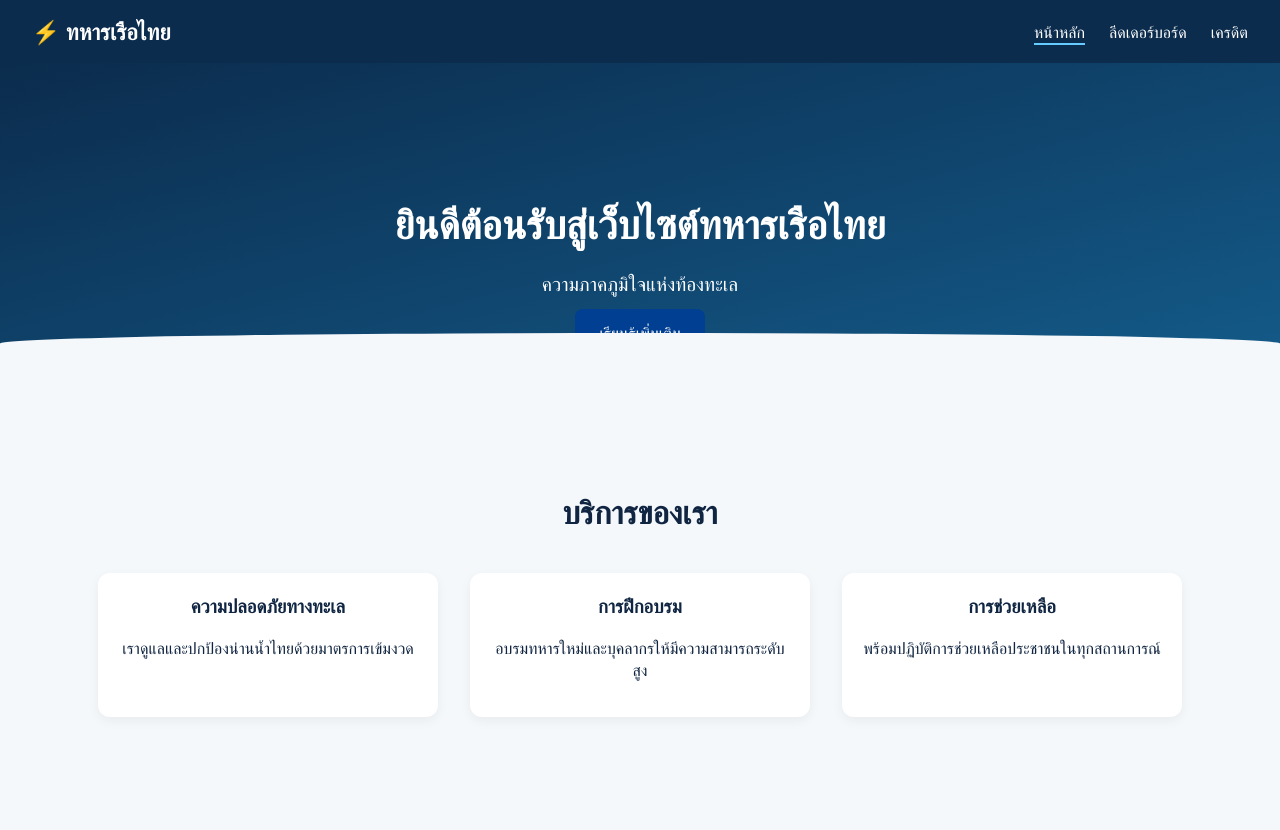
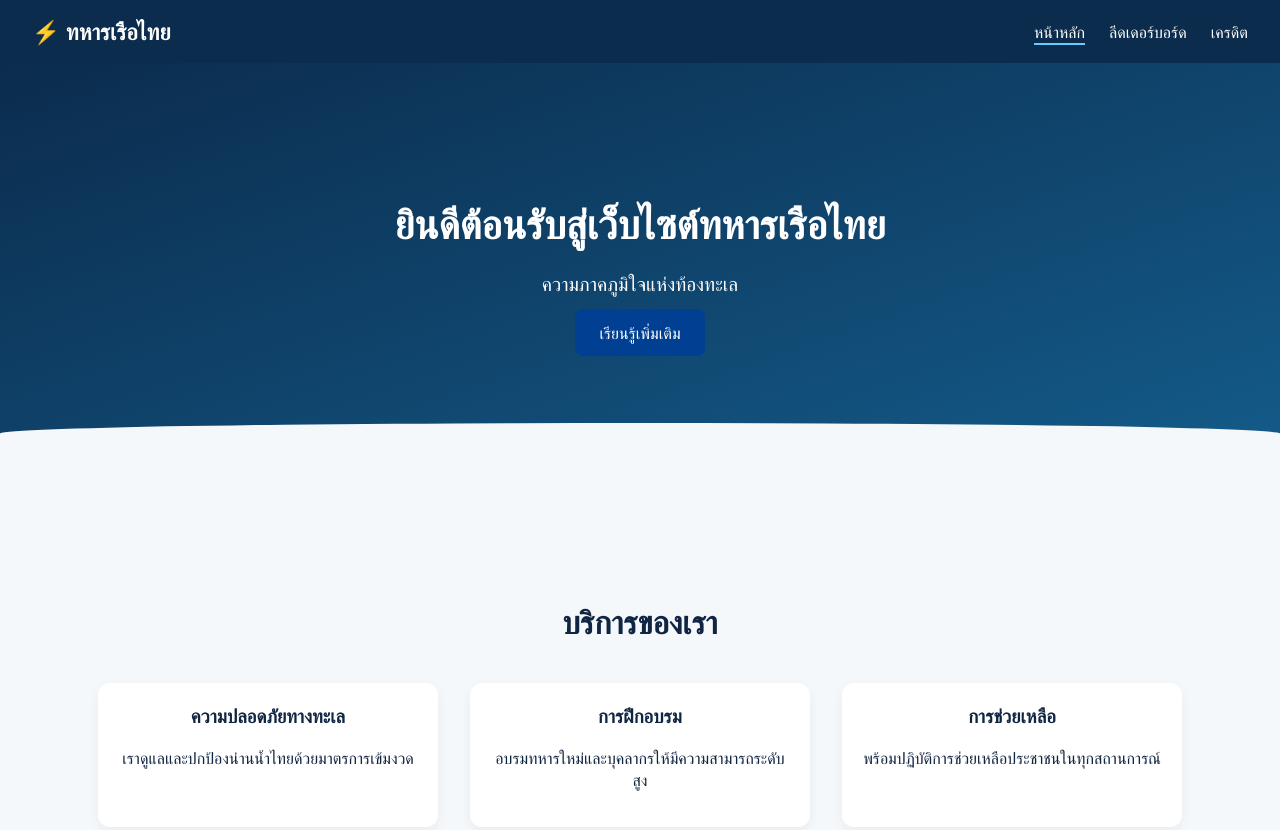
Before and after one commit to Nathy235/Navy, a plain HTML site: page index.html in a window 1280 px wide. Shown: the top 830 px of the page. Drawn offline with Linux system fonts and the light colour scheme.

Commit message:
Update style.css

```diff
--- a/style.css
+++ b/style.css
@@ -4,6 +4,7 @@ body {
   font-family: 'Segoe UI', sans-serif;
   background-color: #f4f8fb;
   color: #102542;
+  scroll-behavior: smooth;
 }
 
 header {
@@ -45,9 +46,10 @@ nav a.active, nav a:hover {
 .hero {
   background: linear-gradient(to bottom right, #0b2c4d, #145d8c);
   color: white;
-  padding: 100px 20px 60px;
+  padding: 100px 20px 150px; /* เพิ่ม padding ล่างเพื่อให้พ้นคลื่น */
   text-align: center;
   position: relative;
+  overflow: hidden;
 }
 
 .hero-content h1 {
@@ -82,11 +84,12 @@ nav a.active, nav a:hover {
   background: #f4f8fb;
   border-top-left-radius: 100% 30%;
   border-top-right-radius: 100% 30%;
+  z-index: 0;
 }
 
 /* Services Section */
 .services {
-  padding: 60px 20px;
+  padding: 80px 20px 60px;
   text-align: center;
   background-color: #f4f8fb;
 }
```
